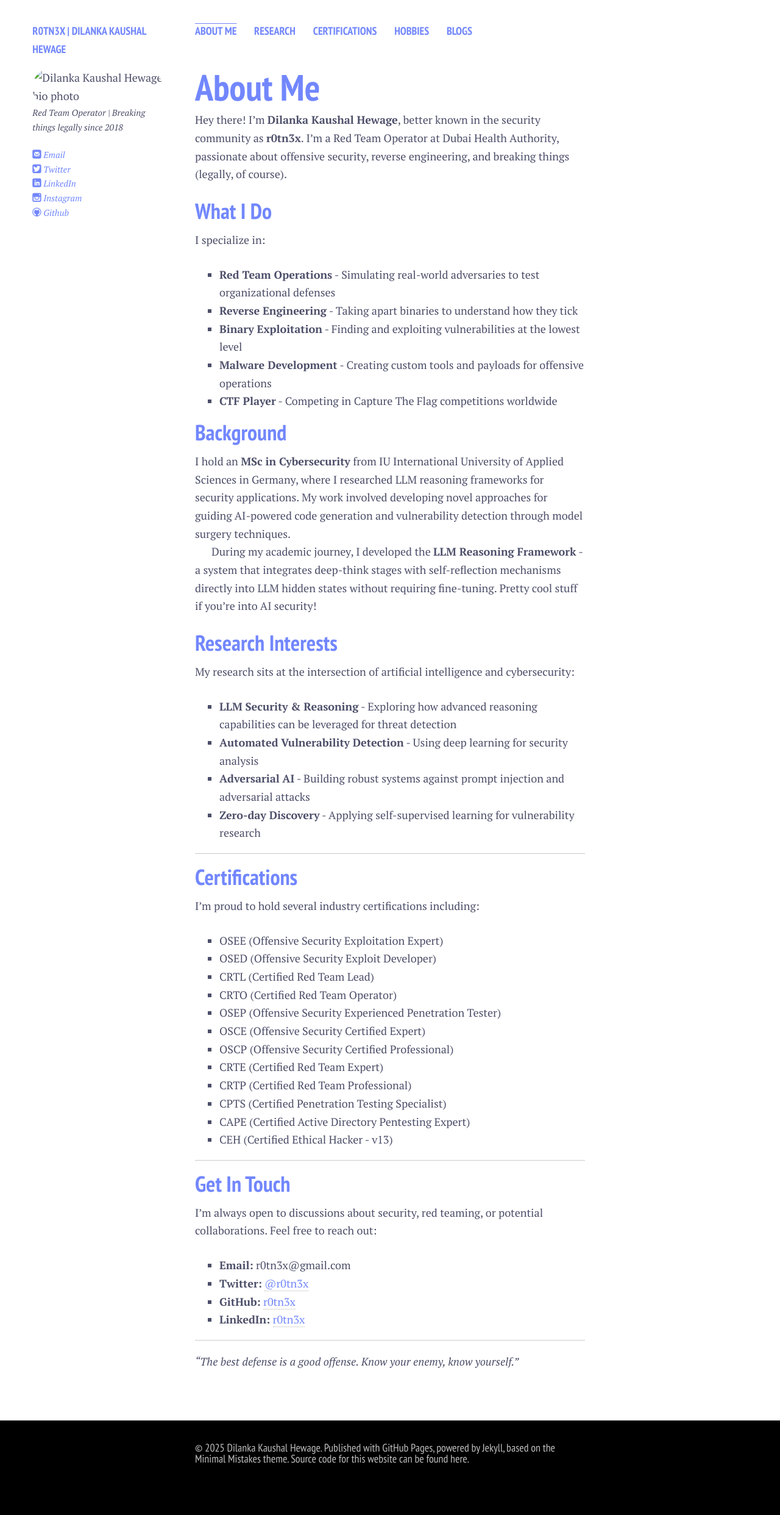
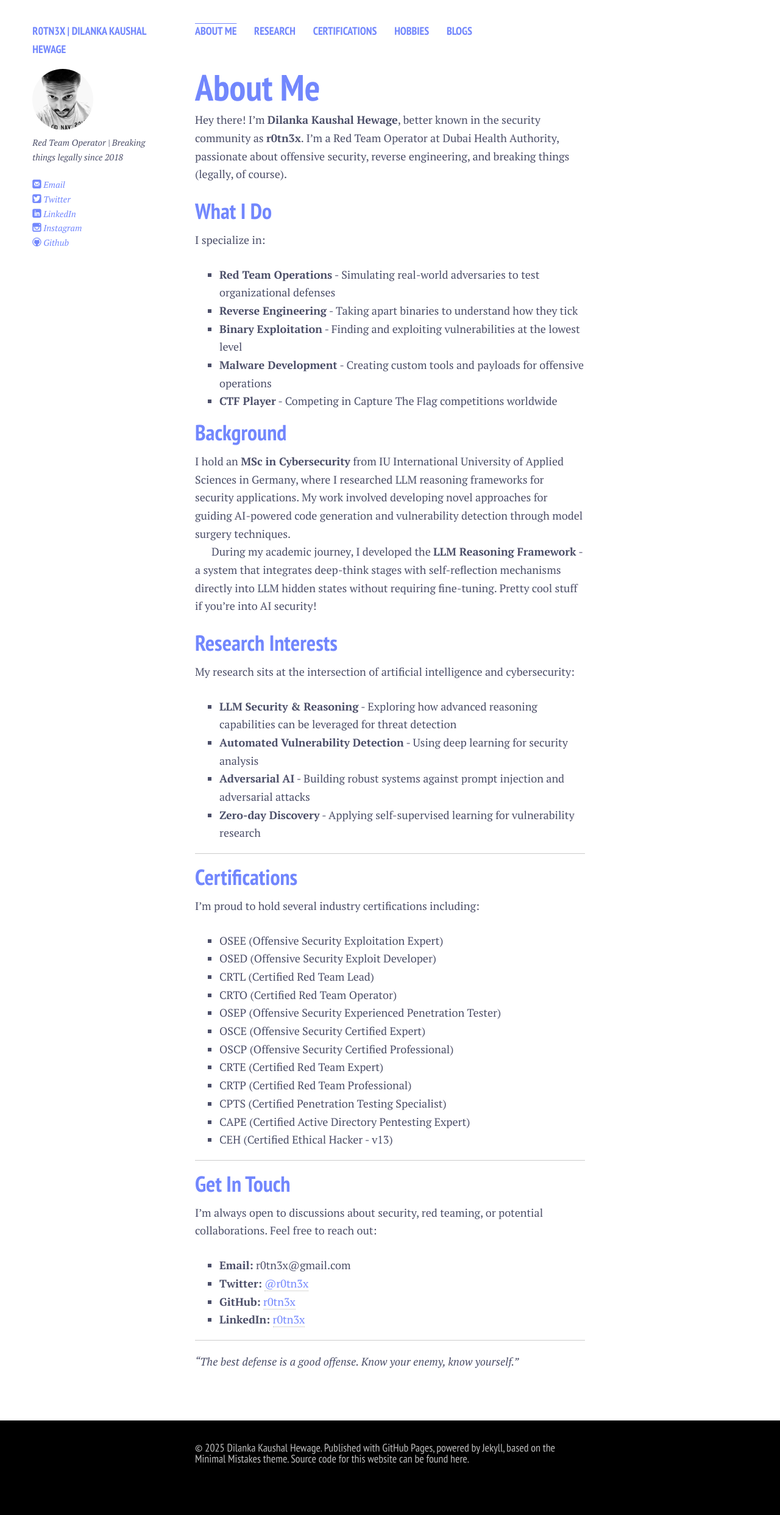
Before and after one commit to r0tn3x/r0tn3x.github.io, a Jekyll site: the page built from index.md, in a window 1280 px wide. Shown: the whole page at 61% size. Built offline with Jekyll 4.4.1, drawn with Linux system fonts in a browser that asks for light colours; nearby versions of some CDN libraries; comment, search, counter and statistics services are not loaded; a style sheet for code colours, icons or effects is not loaded; our own code applies the rules of GitHub Pages for plain Markdown files.

Commit message:
Fix avatar path - remove images/ prefix

```diff
--- a/_config.yml
+++ b/_config.yml
@@ -14,7 +14,7 @@ url: https://r0tn3x.github.io
 # --------------------------------------------------
 owner:
   name: Dilanka Kaushal Hewage
-  avatar: images/r0tn3x.jpeg
+  avatar: r0tn3x.jpeg
   bio: Red Team Operator | Breaking things legally since 2018
   email: r0tn3x@gmail.com
   # cv: https://r0tn3x.github.io/file/CV-r0tn3x.pdf
```
